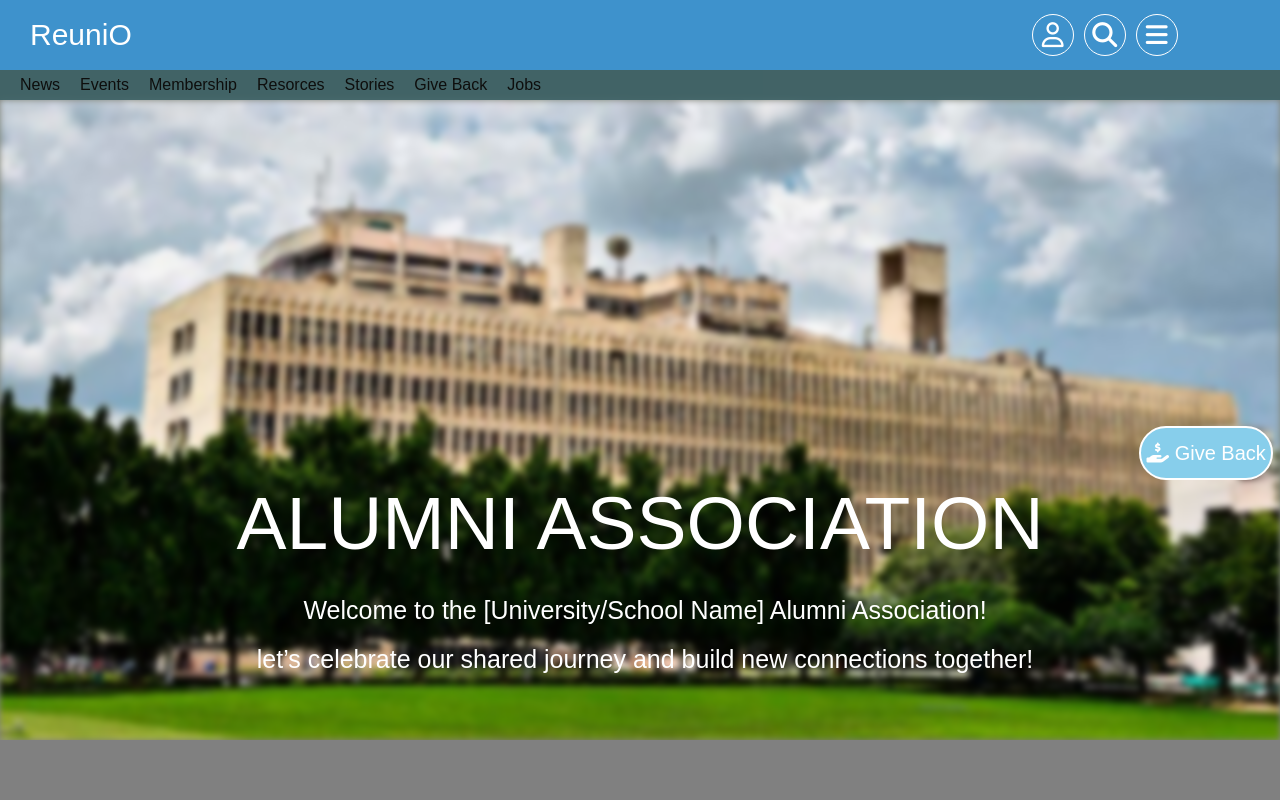
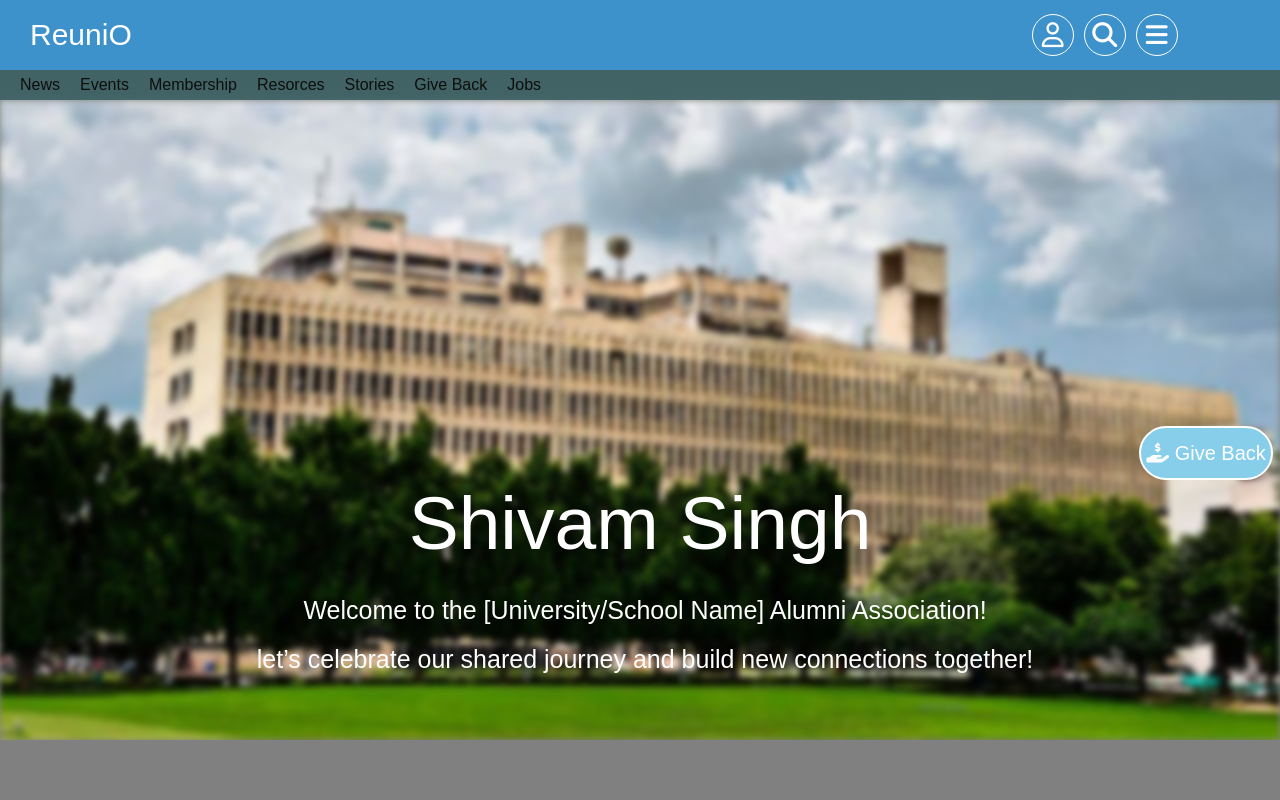
Before and after one commit to 15-Shivaay/tech-Titans, a plain HTML site: page index.html in a window 1280 px wide. Shown: the top 800 px of the page. Drawn offline with Linux system fonts and the light colour scheme.

Commit message:
Update index.html

```diff
--- a/index.html
+++ b/index.html
@@ -39,7 +39,7 @@
     </div>
     <div class="bgimg"></div>
         <div class="imgtxt">
-            <h1>ALUMNI ASSOCIATION</h1>
+            <h1>Shivam Singh</h1>
             <p>Welcome to the [University/School Name] Alumni Association!</p>
             <p>let’s celebrate our shared journey and build new connections together!</p>
 
```
